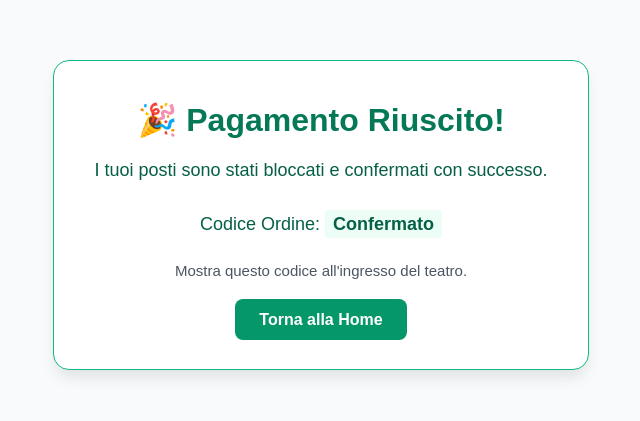
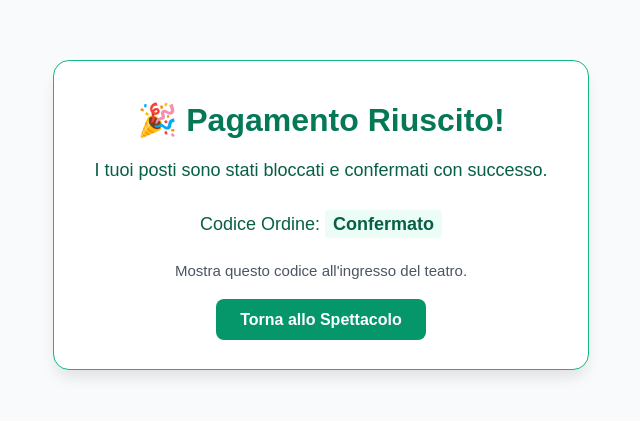
Before and after one commit to aurorafontana/Spettacolo-Prova-a-Prendermi-, a Next.js app: page /success in a window 1280 px wide. Shown: the part 213-634 px from the top of the page, without its empty margins (319-959 px from the left). Built offline with nearby package versions, Linux system fonts and the light colour scheme.

Commit message:
Fix link bottone torna alla home

```diff
--- a/app/success/page.tsx
+++ b/app/success/page.tsx
@@ -19,8 +19,9 @@ export default function SuccessPage({
           Mostra questo codice all'ingresso del teatro.
         </p>
         <div style={{ marginTop: '32px' }}>
-          <a href="/" style={{ padding: '12px 24px', backgroundColor: '#059669', color: 'white', textDecoration: 'none', borderRadius: '8px', fontWeight: 'bold' }}>
-            Torna alla Home
+          {/* LINK AGGIORNATO QUI SOTTO */}
+          <a href="/events/prova-a-prendermi" style={{ padding: '12px 24px', backgroundColor: '#059669', color: 'white', textDecoration: 'none', borderRadius: '8px', fontWeight: 'bold' }}>
+            Torna allo Spettacolo
           </a>
         </div>
       </div>
```
